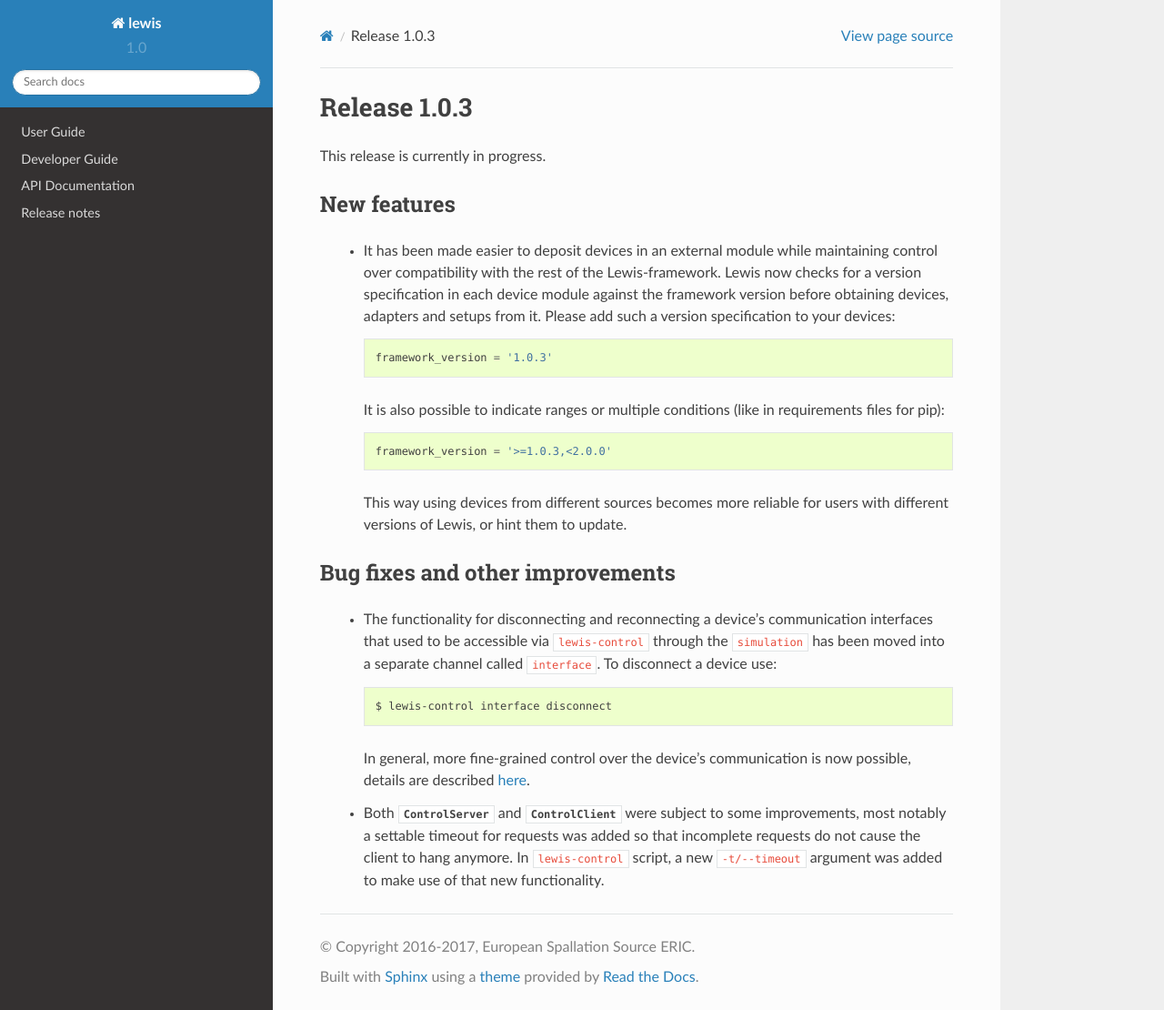
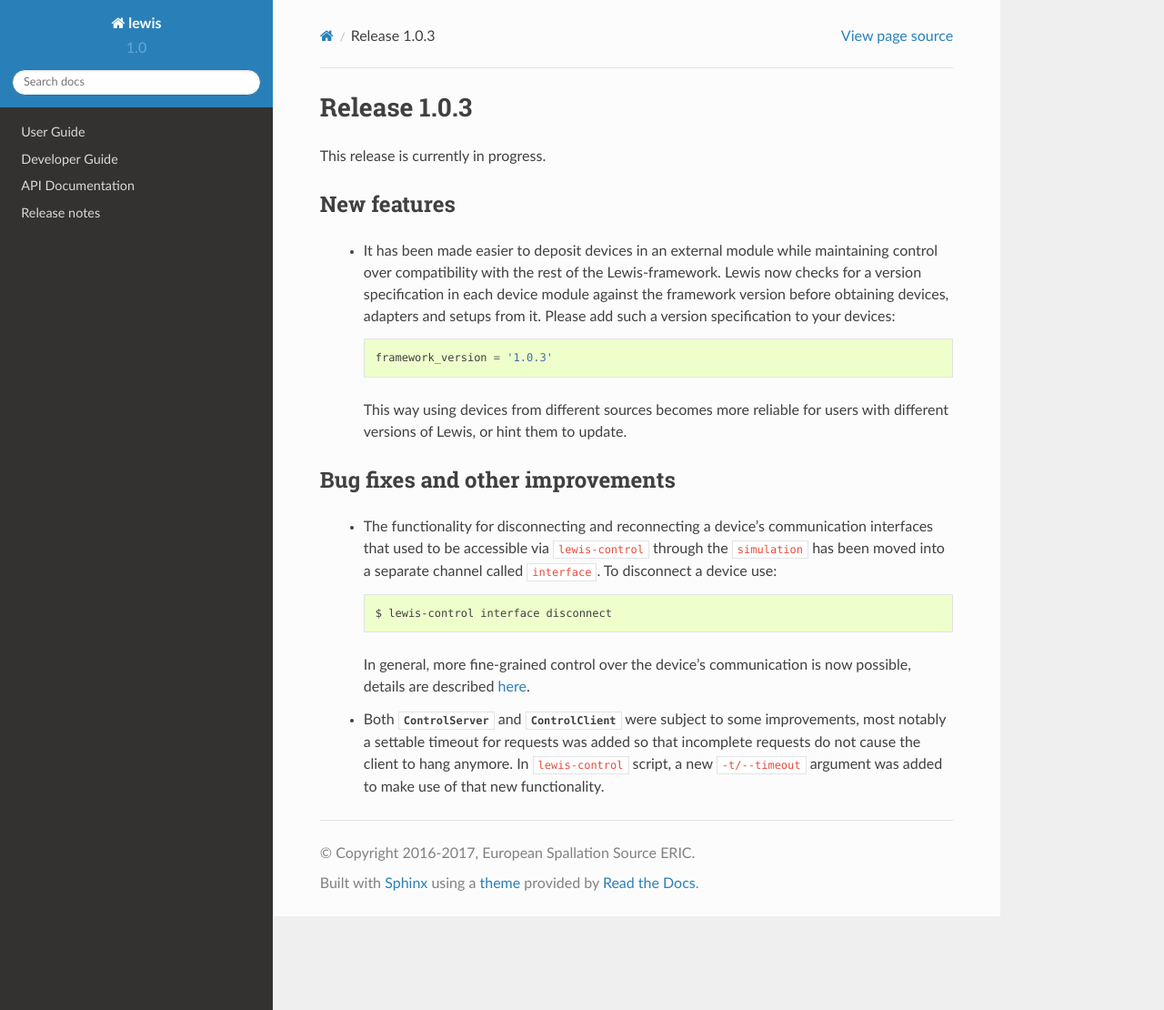
Before and after one commit to ISISComputingGroup/lewis-ess, a Sphinx documentation site: the page built from docs/release_notes/release_1_0_3.rst, in a window 1280 px wide and 1110 px high. Shown: the whole window at 91% size. Built offline with Sphinx 7.4.7 and the Read the Docs theme 2.0.0, drawn with Linux system fonts in a browser that asks for light colours; formulas are drawn with MathJax 3.

Commit message:
Forgot to update release notes

```diff
--- a/docs/release_notes/release_1_0_3.rst
+++ b/docs/release_notes/release_1_0_3.rst
@@ -16,13 +16,6 @@ New features
    .. code:: python
 
       framework_version = '1.0.3'
-
-   It is also possible to indicate ranges or multiple conditions (like in requirements
-   files for pip):
-
-   .. code:: python
-
-      framework_version = '>=1.0.3,<2.0.0'
 
    This way using devices from different sources becomes more reliable for users with different
    versions of Lewis, or hint them to update.
```
